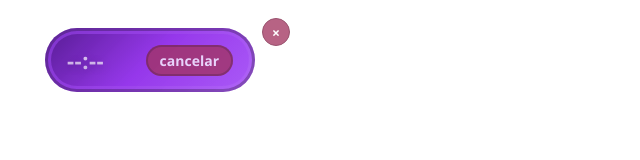
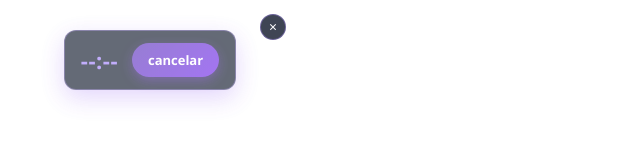
Before and after one commit to ChamPlz/shutdw, an Electron app: page overlay/overlay.html in a window 800 px wide. Shown: the whole page, without its empty margins (0-640 px from the left). Drawn offline with Linux system fonts and the light colour scheme.

Commit message:
feat: overlay de contagem regressiva com visual de toast

```diff
--- a/overlay/overlay.css
+++ b/overlay/overlay.css
@@ -1,6 +1,6 @@
 /* ==========================================================================
    ShutDW - Overlay Styles
-   Contagem regressiva de desligamento
+   Contagem regressiva de desligamento (visual de toast)
    ========================================================================== */
 
 /* ==========================================================================
@@ -32,47 +32,26 @@ body {
 }
 
 /* ==========================================================================
-   PILL
+   TOAST BAR
    ========================================================================== */
 .pill {
-  position: relative;
-  width: 210px;
-  height: 64px;
-  background: linear-gradient(
-    135deg,
-    rgba(120, 40, 200, 0.95) 0%,
-    rgba(147, 51, 234, 0.92) 50%,
-    rgba(168, 85, 247, 0.90) 100%
-  );
-  border-radius: 999px;
-  box-shadow: inset 0 0 0 3px rgba(0, 0, 0, 0.25);
-  padding: 6px;
-  animation: fadeIn 0.8s ease-out 0.3s both;
+  display: flex;
+  align-items: center;
+  gap: 14px;
+  padding: 12px 16px;
+  background: rgba(15, 23, 42, 0.92);
+  border: 1px solid rgba(167, 139, 250, 0.4);
+  border-radius: 12px;
+  box-shadow: 0 8px 24px rgba(124, 58, 237, 0.3);
+  animation: pulse 2s ease-in-out infinite;
 }
 
-.pill-inner {
-  width: 100%;
-  height: 100%;
-  background: linear-gradient(
-    135deg,
-    rgba(78, 22, 134, 0.95) 0%,
-    rgba(147, 51, 234, 0.92) 50%,
-    rgba(168, 85, 247, 0.90) 100%
-  );
-  border-radius: 999px;
-  display: flex;
-  align-items: center;
-  justify-content: space-between;
-  padding: 0 16px;
-  opacity: 0.75;
-}
-
-@keyframes fadeIn {
-  from {
-    opacity: 0;
+@keyframes pulse {
+  0%, 100% {
+    opacity: 1;
   }
-  to {
-    opacity: 1;
+  50% {
+    opacity: 0.7;
   }
 }
 
@@ -80,37 +59,34 @@ body {
    TIME DISPLAY
    ========================================================================== */
 #time {
-  background: linear-gradient(180deg, #ffffff 0%, rgba(255, 255, 255, 0.85) 100%);
+  color: #a78bfa;
   font-size: 22px;
   font-weight: 700;
   letter-spacing: 0.5px;
+  font-variant-numeric: tabular-nums;
   pointer-events: none;
-  text-shadow: 0 2px 8px rgba(0, 0, 0, 0.35);
-  font-variant-numeric: tabular-nums;
-  -webkit-text-fill-color: transparent;
-  -webkit-background-clip: text;
 }
 
 /* ==========================================================================
    CANCEL BUTTON
    ========================================================================== */
 .cancel {
-  background: #9f2f5b;
+  background: linear-gradient(135deg, #6b46c1, #7c3aed);
   border: none;
-  color: white;
-  font-size: 14px;
+  color: #fff;
+  font-size: 13px;
   font-weight: 600;
-  padding: 6px 14px;
+  padding: 8px 16px;
   border-radius: 999px;
   cursor: pointer;
   -webkit-app-region: no-drag;
-  box-shadow: inset 0 0 0 2px rgba(0, 0, 0, 0.25);
-  transition: transform 0.15s ease, background 0.2s;
+  box-shadow: 0 4px 12px rgba(124, 58, 237, 0.4);
+  transition: transform 0.15s ease, box-shadow 0.2s;
 }
 
 .cancel:hover {
-  background: #b3366a;
   transform: scale(1.05);
+  box-shadow: 0 8px 20px rgba(124, 58, 237, 0.5);
 }
 
 .cancel:active {
@@ -122,26 +98,26 @@ body {
    ========================================================================== */
 .close {
   position: absolute;
-  top: 18px;
-  right: 10px;
-  width: 28px;
-  height: 28px;
-  background: #9f2f5b;
-  border: 1px solid #771a3e;
+  top: 14px;
+  right: 14px;
+  width: 26px;
+  height: 26px;
+  background: rgba(15, 23, 42, 0.8);
+  border: 1px solid rgba(167, 139, 250, 0.4);
   border-radius: 50%;
-  color: white;
+  color: #fff;
   font-size: 14px;
-  font-weight: bold;
+  line-height: 1;
   cursor: pointer;
   -webkit-app-region: no-drag;
   display: flex;
   align-items: center;
   justify-content: center;
   z-index: 2;
-  transition: transform 0.15s ease;
-  opacity: 0.75;
+  transition: transform 0.15s ease, background 0.2s;
 }
 
 .close:hover {
   transform: scale(1.1);
+  background: rgba(239, 68, 68, 0.6);
 }
--- a/overlay/overlay.html
+++ b/overlay/overlay.html
@@ -16,10 +16,8 @@
     <button id="btnClose" class="close" title="Fechar">×</button>
 
     <div class="pill">
-      <div class="pill-inner">
-        <div id="time">--:--</div>
-        <button id="btnCancel" class="cancel">cancelar</button>
-      </div>
+      <div id="time">--:--</div>
+      <button id="btnCancel" class="cancel">cancelar</button>
     </div>
   </div>
 
```
